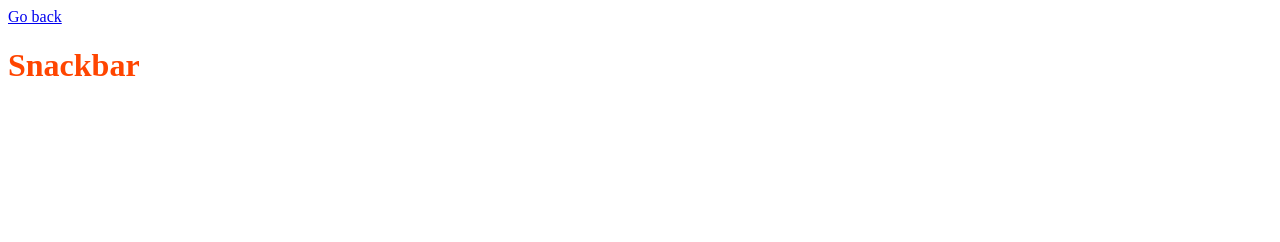
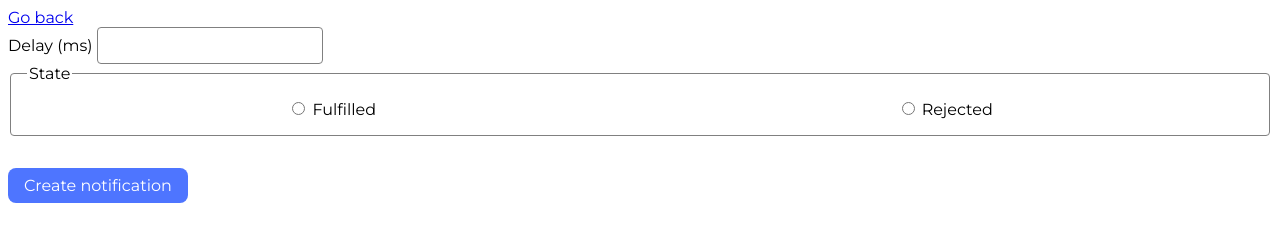
Before and after one commit to tymasc/goit-js-hw-10, a website built with Vite: page src/2-snackbar.html in a window 1280 px wide. Built offline with nearby package versions, Linux system fonts and the light colour scheme.

Commit message:
FixStylerTimerAndAddSnackbar

```diff
--- a/package.json
+++ b/package.json
@@ -7,7 +7,7 @@
     "dev": "vite",
     "build": "vite build --base=/vanilla-app-template/",
     "preview": "vite preview",
-    "predeploy" : "npm run build",
+    "predeploy": "npm run build",
     "deploy": "gh-pages -d dist"
   },
   "devDependencies": {
--- a/src/2-snackbar.html
+++ b/src/2-snackbar.html
@@ -11,7 +11,26 @@
 </head>
 <body>
   <a class="back-link" href="./index.html">Go back</a>
-<h1>Snackbar</h1>
+<form class="form">
+    <label>
+      Delay (ms)
+      <input type="number" name="delay" required id="input-snackbar"/>
+    </label>
+
+    <fieldset id="fieldset-snackbar">
+      <legend id="legend-snackbar">State</legend>
+      <label id="label-snackbar">
+        <input type="radio" name="state" value="fulfilled" required />
+        Fulfilled
+      </label>
+      <label id="label-snackbar">
+        <input type="radio" name="state" value="rejected" required />
+        Rejected
+      </label>
+    </fieldset>
+
+    <button type="submit" id="button-snackbar">Create notification</button>
+  </form>
 
 
 
--- a/src/css/snackbar.css
+++ b/src/css/snackbar.css
@@ -1,3 +1,57 @@
-h1 {
-    color: orangered;
+body {
+    font-family: "Montserrat", sans-serif;
 }
+
+#input-snackbar {
+    font-family: "Montserrat", sans-serif;
+    font-size: 16px;
+    border: 1px solid rgb(128, 128, 128);
+    border-radius: 4px;
+    padding: 8px 16px;
+    transition: border 250ms ease-in-out;
+    outline: none;
+}
+
+#input-snackbar:hover {
+    border: 1px solid rgb(0, 0, 0);
+    border-radius: 4px;
+}
+
+#input-snackbar:active {
+    border: 1px solid rgb(78, 117, 255);
+    border-radius: 4px;
+}
+
+#fieldset-snackbar {
+    border: 1px solid rgb(128, 128, 128);
+    border-radius: 4px;
+    display: flex;
+    justify-content: space-around;
+    padding: 16px;
+}
+
+#fieldset-snackbar:hover {
+    border: 1px solid rgb(0, 0, 0);
+    border-radius: 4px;
+}
+
+#legend-snackbar, #label-snackbar {
+    font-size: 16px;
+}
+
+#button-snackbar {
+    font-family: "Montserrat", sans-serif;
+    font-size: 16px;
+    color: #fff;
+    padding: 8px 16px;
+    margin-top: 32px;
+    border: none;
+    border-radius: 8px;
+    background-color: rgb(78, 117, 255);
+    outline: none;
+    transition: background-color 250ms ease-in-out;
+}
+
+#button-snackbar:hover {
+    background-color: rgb(108, 140, 255);;
+}
--- a/src/js/2-snackbar.js
+++ b/src/js/2-snackbar.js
@@ -1 +1,37 @@
-console.log("snackbar js");
+import iziToast from 'izitoast';
+import 'izitoast/dist/css/iziToast.min.css';
+
+const form = document.querySelector('.form');
+
+form.addEventListener('submit', event => {
+  event.preventDefault();
+
+  const delay = Number(form.elements.delay.value);
+  const state = form.elements.state.value;
+
+  const promise = new Promise((resolve, reject) => {
+    setTimeout(() => {
+      if (state === 'fulfilled') {
+        resolve(delay);
+      } else {
+        reject(delay);
+      }
+    }, delay);
+  });
+
+  promise
+    .then(delay => {
+      iziToast.success({
+        title: '✅ Success',
+        message: `Fulfilled promise in ${delay}ms`,
+        position: 'topRight',
+      });
+    })
+    .catch(delay => {
+      iziToast.error({
+        title: '❌ Error',
+        message: `Rejected promise in ${delay}ms`,
+        position: 'topRight',
+      });
+    });
+});
```
Also changed, not shown: src/css/timer.css (+5 -4 lines).
